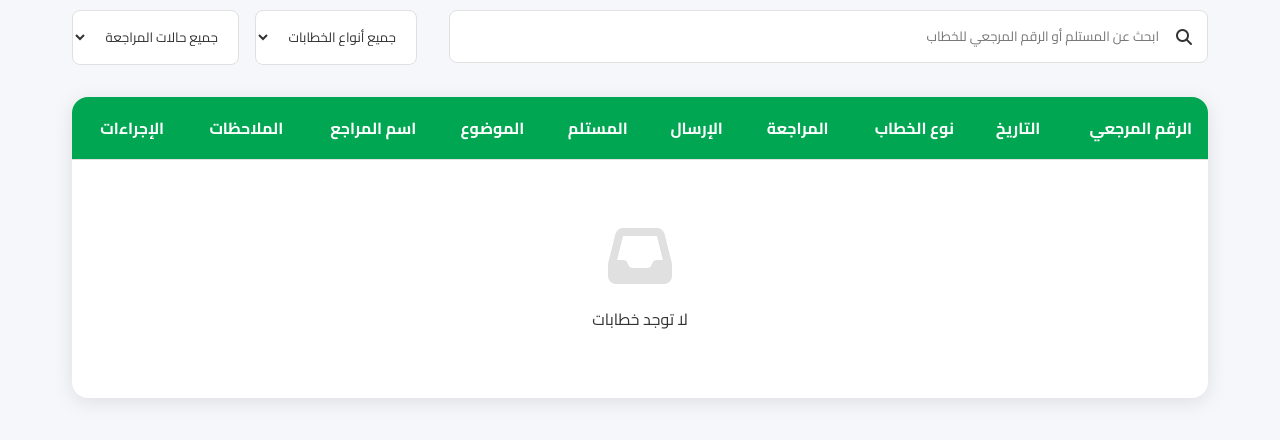
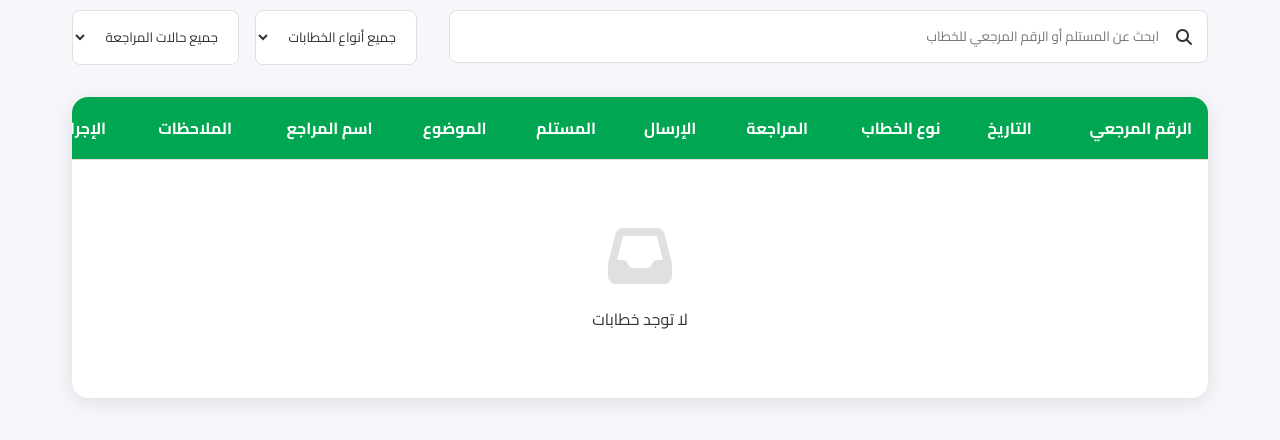
Before and after one commit to Ahmed5427/AI-Letter, a website: page letter-history.html in a window 1280 px wide. Shown: the part 192-632 px from the top of the page. Drawn offline with Linux system fonts and the light colour scheme; no server answers.

Commit message:
Update styles.css

```diff
--- a/styles.css
+++ b/styles.css
@@ -499,6 +499,7 @@ body.dark-mode .letters-table-container {
     width: 100%;
     border-collapse: collapse;
     table-layout: auto;
+    min-width: 1200px;
 }
 
 .letters-table thead {
```
